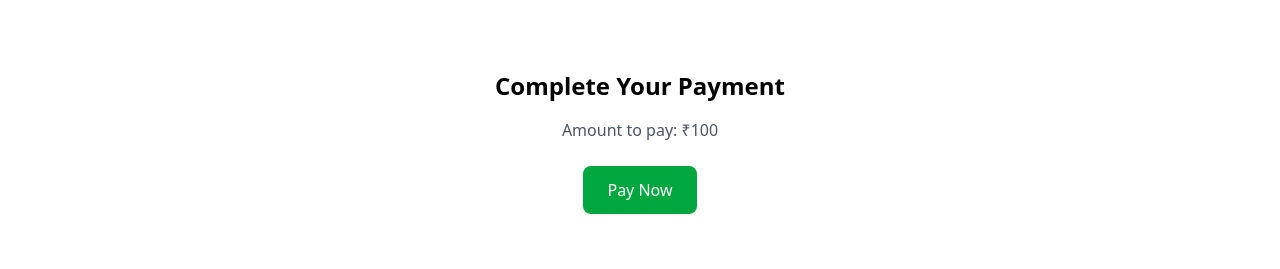
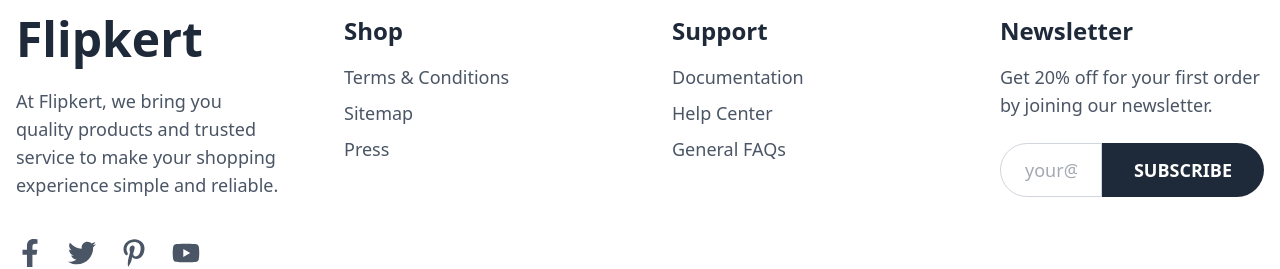
Before and after one commit to kasimtp/E-commerce-furniture, a React (Vite) app: page / in a window 1280 px wide. Shown: the part 1326-1595 px from the top of the page. Built offline with nearby package versions, Linux system fonts and the light colour scheme; no server answers; a web font is replaced by a local one.

Commit message:
last commit

```diff
--- a/src/pages/Home.jsx
+++ b/src/pages/Home.jsx
@@ -24,7 +24,7 @@
       <Header />
       <Categories onCategoryClick={setSelectedCategory} /> {/* Pass prop */}
       <Popular selectedCategory={selectedCategory} /> {/* Send to Popular */}
-      <PaymentPage/>
+      {/* <PaymentPage/> */}
       {/* <Banner /> */}
 
       <Footer />
--- a/src/pages/PaymentPage.jsx
+++ b/src/pages/PaymentPage.jsx
@@ -92,7 +92,7 @@
       });
 
       const options = {
-        key: data.key,
+         key: import.meta.env.VITE_RAZORPAY_KEY_ID,
         amount: data.amount,
         currency: data.currency,
         name: "Furniture Store",
```
Also changed, not shown: 1 other file (tests, documents, lock files or other folders).
